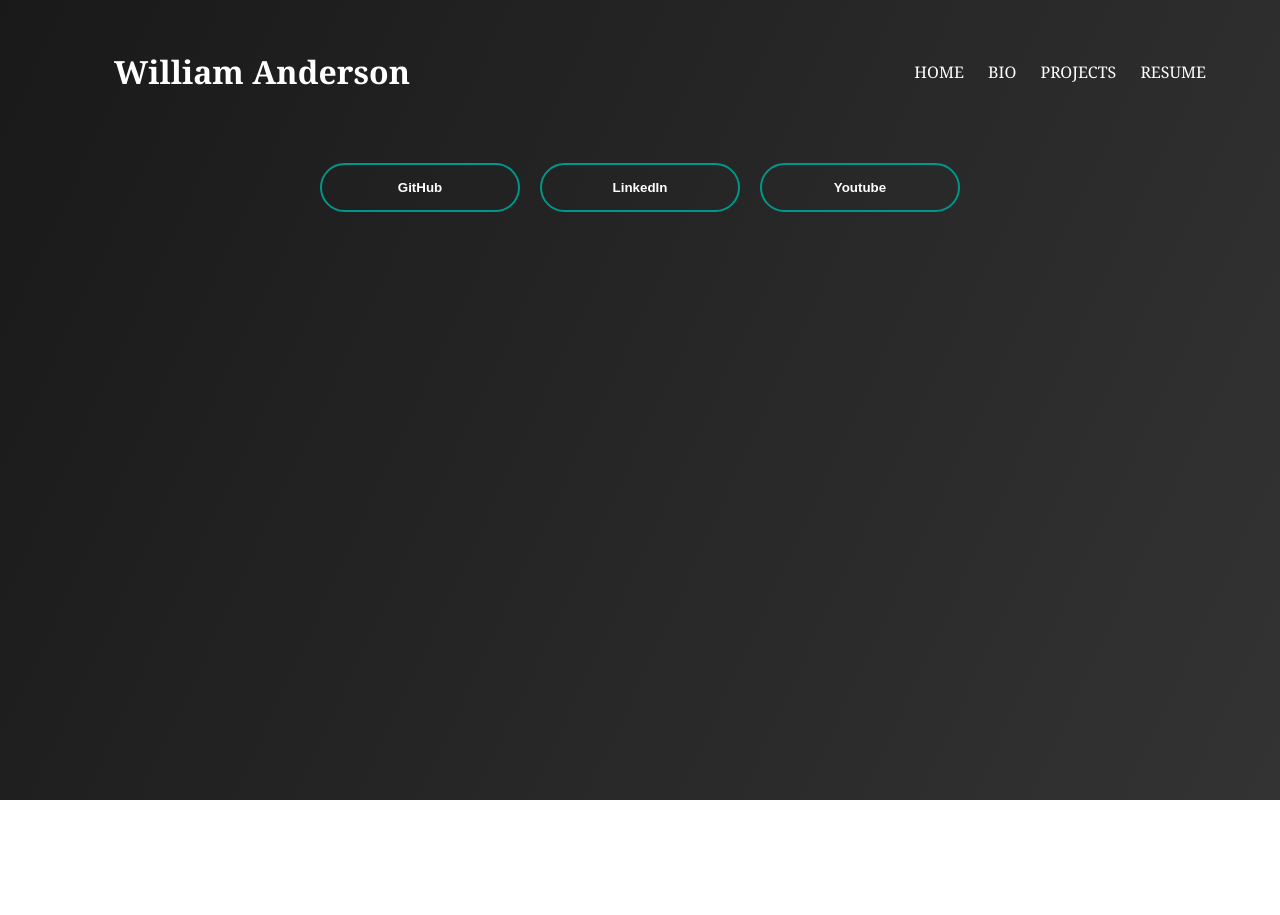
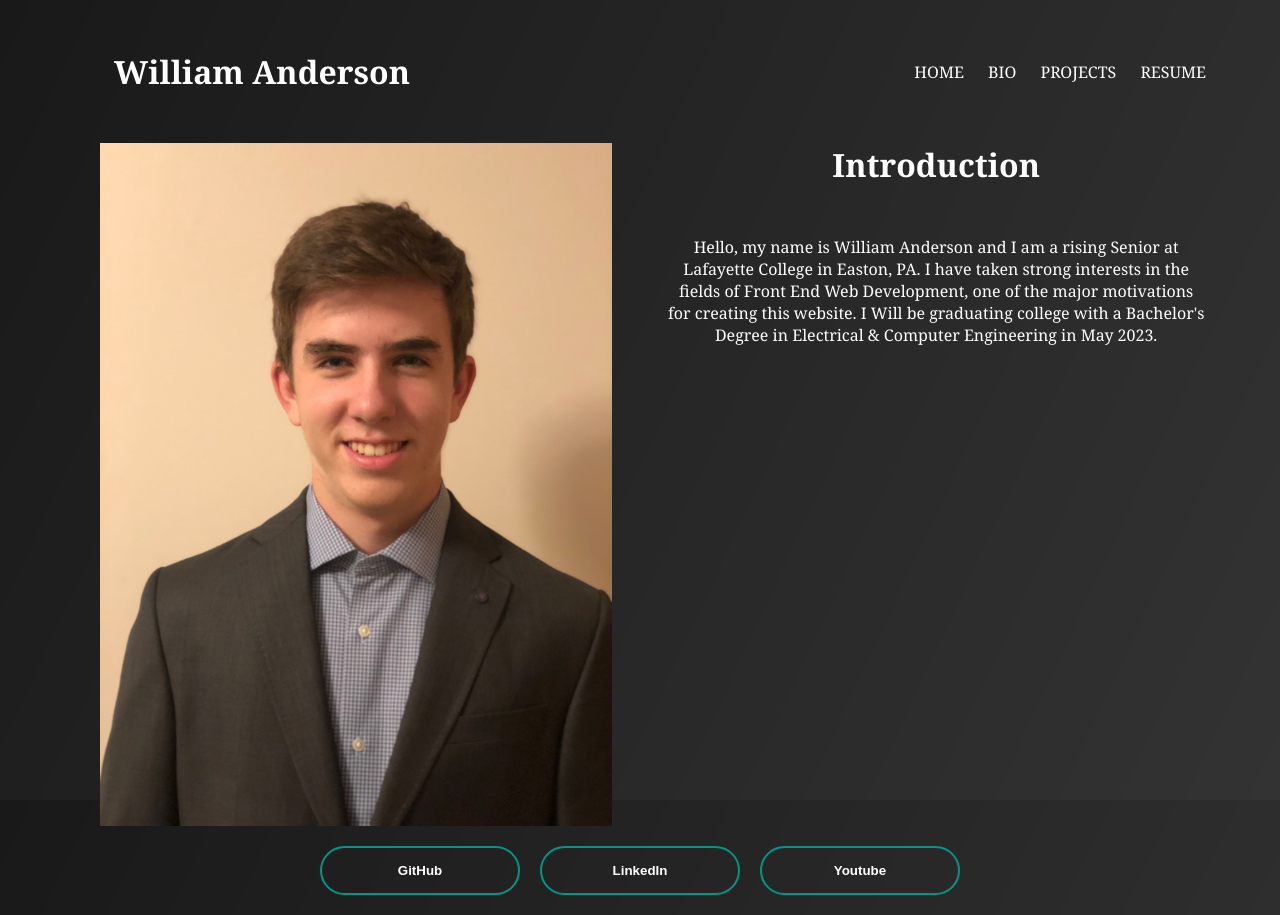
Before and after one commit to Wand2843/Portfolio_Project, a plain HTML site: page index.html in a window 1280 px wide. Before the commit the page ends 800 px from the top, so only its background shows below. Drawn offline with Linux system fonts and the light colour scheme.

Commit message:
Added intro text and description, image as well

```diff
--- a/index.html
+++ b/index.html
@@ -17,6 +17,13 @@
              </ul>
          </div>
          <div class="content">
+            <img src="IMG_1427.JPG" id="my-image">
+            <div class="intro-text">
+                <h1>Introduction</h1>
+                <div class="description">
+                    <p>Hello, my name is William Anderson and I am a rising Senior at Lafayette College in Easton, PA. I have taken strong interests in the fields of Front End Web Development, one of the major motivations for creating this website. I Will be graduating college with a Bachelor's Degree in Electrical & Computer Engineering in May 2023.</p>
+                </div>
+            </div>
             <div class="media-buttons">
                 <button type="button"><span></span>GitHub</button>
                 <button type="button"><span></span>LinkedIn</button>
--- a/styles.css
+++ b/styles.css
@@ -3,12 +3,14 @@
     padding: 0;
 }
 
-.bg-image {
+body {
     width: 100%;
-    height: 100vh;
+    margin: auto;
     background-image: linear-gradient( 115deg, rgba(0, 0, 0, 0.9), rgba(0, 0, 0, 0.8));
     background-size: cover;
     background-position: center;
+    background-repeat: no-repeat;
+    background-attachment: fixed;
 }
 
 .navbar ul {
@@ -107,3 +109,29 @@ button:hover span {
 button:hover {
     border: none;
 }
+
+#my-image {
+    max-width: 40%;
+    vertical-align: top;
+    margin-left: 100px;
+}
+
+.intro-text {
+    color: white;
+    display: flex;
+    width:50%;
+    text-align: left;
+    display: inline-block;
+}
+
+.intro-text h1 {
+    text-align: center;
+}
+
+.description {
+    display: flex;
+    padding-right: 50px;
+    padding-top: 50px;
+    padding-left: 50px;
+    text-align: center;
+}
```
